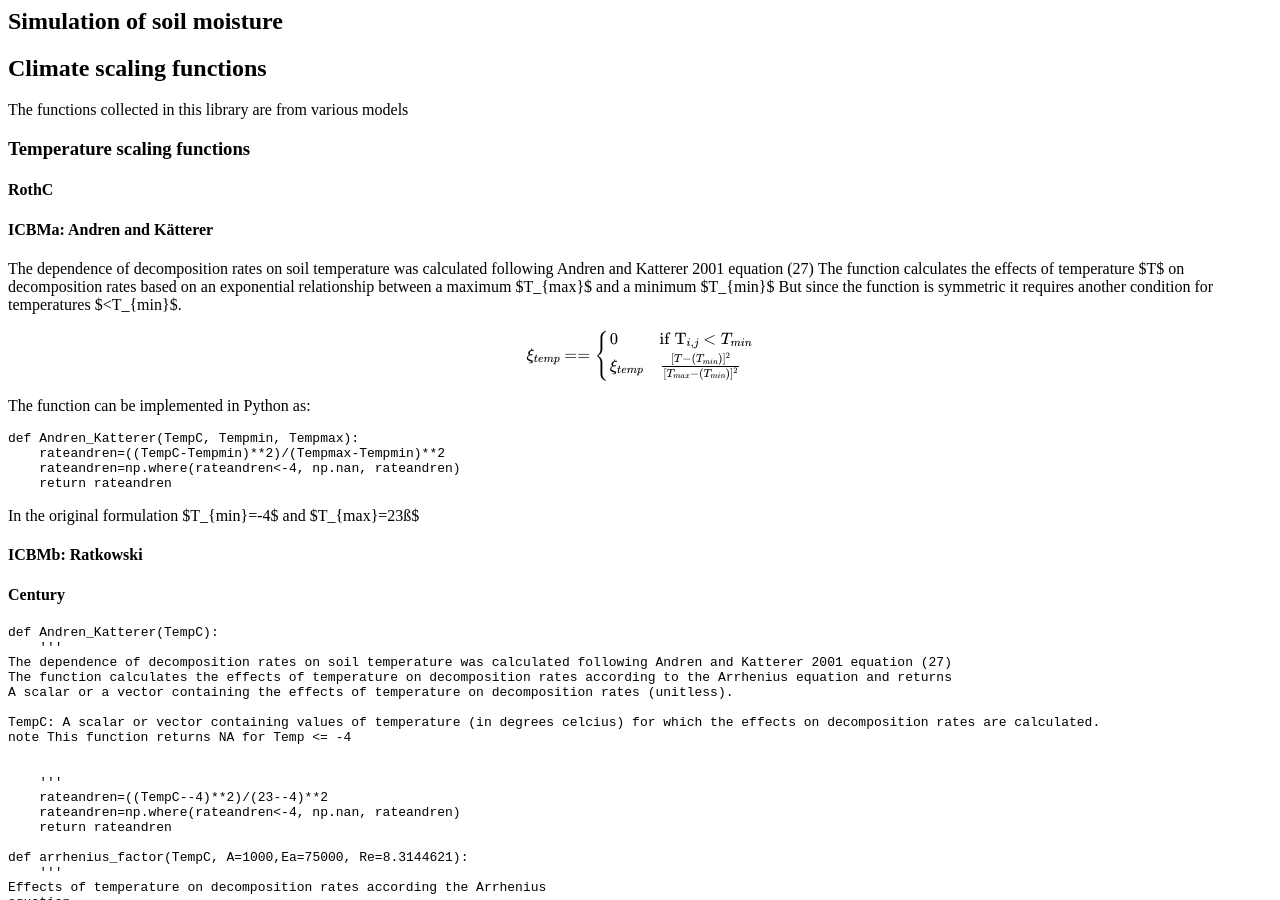
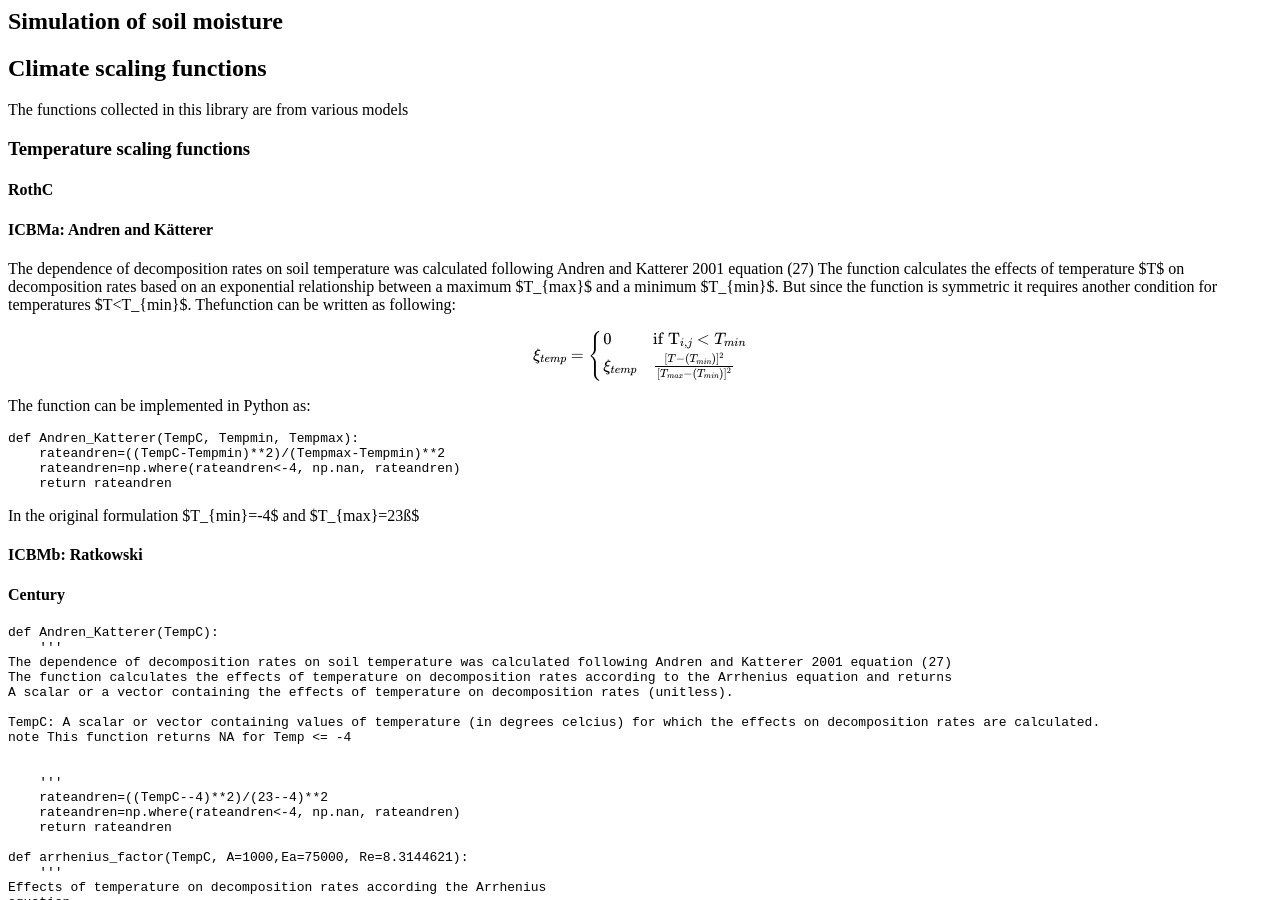
Before and after one commit to BBenyamini/SweSOC_Py, a Jekyll site: the page built from methods.md, in a window 1280 px wide and 900 px high, scrolled down 1128 px. Built offline with Jekyll 4.4.1, drawn with Linux system fonts in a browser that asks for light colours; our own code applies the rules of GitHub Pages for plain Markdown files.

Commit message:
same thing, rendering equations in github

```diff
--- a/methods.md
+++ b/methods.md
@@ -72,11 +78,11 @@ The functions collected in this library are from various models
 
 #### ICBMa: Andren and Kätterer
 The dependence of decomposition rates on soil temperature was calculated following Andren and Katterer 2001 equation (27)
-The function calculates the effects of temperature $T$ on decomposition rates based on an exponential relationship between a maximum $T_{max}$ and a minimum $T_{min}$
-But since the function is symmetric it requires another condition for temperatures $<T_{min}$.
+The function calculates the effects of temperature $T$ on decomposition rates based on an exponential relationship between a maximum $T_{max}$ and a minimum $T_{min}$.
+But since the function is symmetric it requires another condition for temperatures $T<T_{min}$. Thefunction can be written as following:
 
 $$
-\xi_{temp} = =
+\xi_{temp} =
 \begin{cases}
 0 & \text{if } \text{T}_{i,j} < T_{min} \\
 \xi_{temp} & \frac{[T-(T_{min})]^2}{[T_{max}-(T_{min})]^2}
```
Also changed, not shown: other parts of methods.md (+6 -0 lines).
